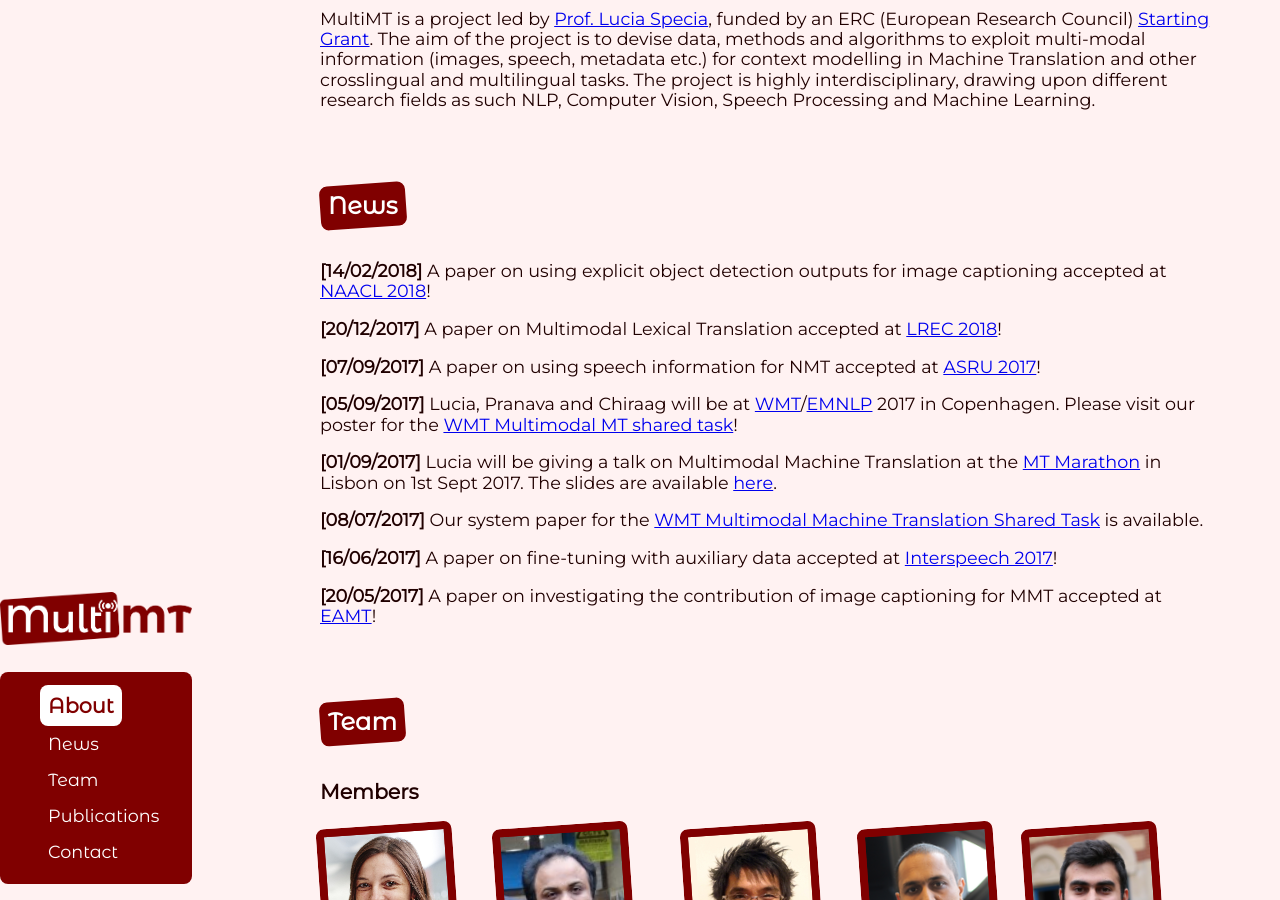
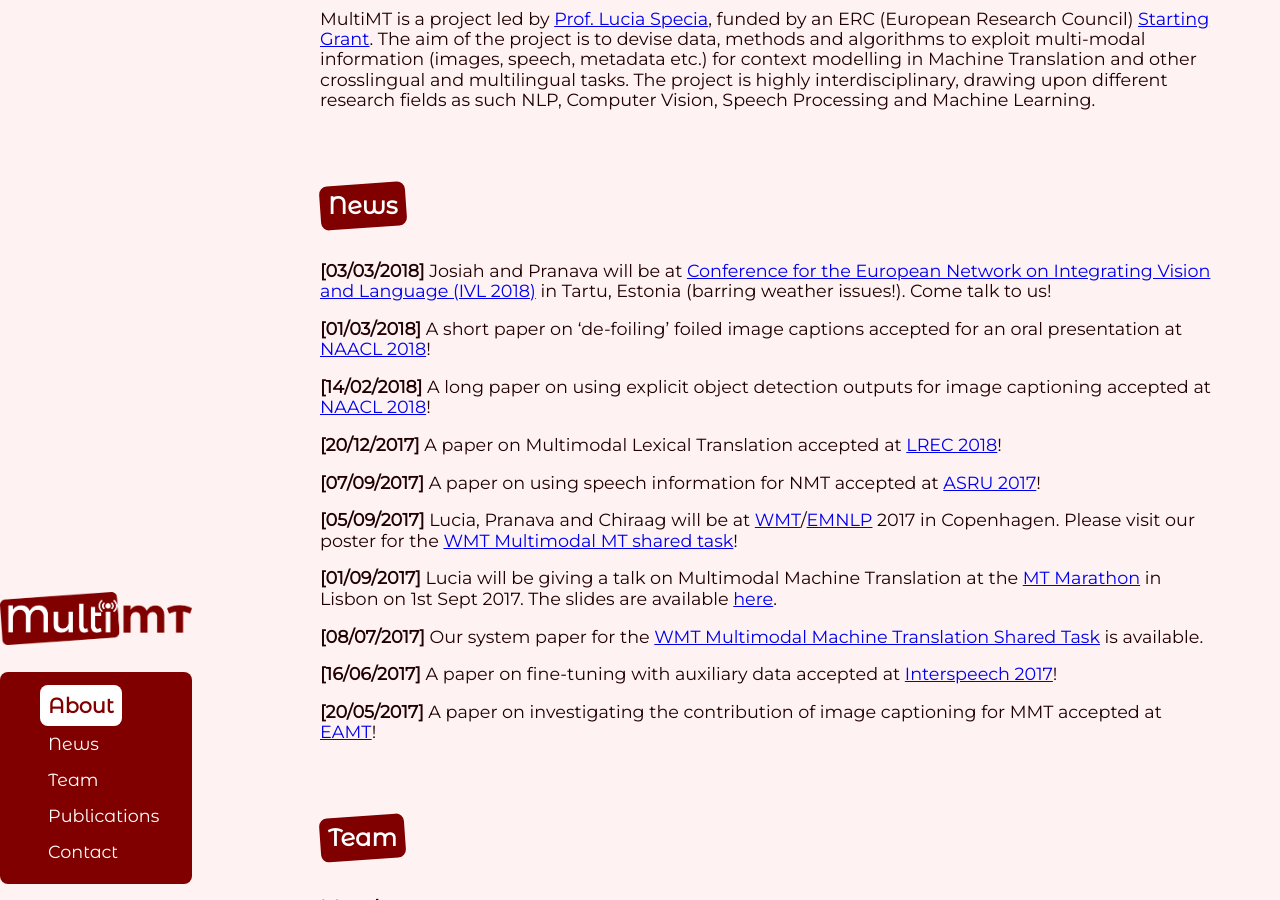
Before and after one commit to MultiMT/multimt.github.io, a Jekyll site: the page built from index.html, in a window 1280 px wide and 900 px high, scrolled down 514 px. Built offline with Jekyll 4.4.1, drawn with Linux system fonts in a browser that asks for light colours; some of the changed text lies outside the part shown.

Commit message:
Added NAACL short paper. Added news about our attendance at IVL2018. Uploaded LREC paper.

```diff
--- a/_data/news.yml
+++ b/_data/news.yml
@@ -1,5 +1,11 @@
+- date: 03/03/2018
+  description: "Josiah and Pranava will be at [Conference for the European Network on Integrating Vision and Language (IVL 2018)](http://ivl.ut.ee/) in Tartu, Estonia (barring weather issues!). Come talk to us!"
+
+- date: 01/03/2018
+  description: "A short paper on 'de-foiling' foiled image captions accepted for an oral presentation at [NAACL 2018](http://naacl2018.org/)!"
+
 - date: 14/02/2018
-  description: "A paper on using explicit object detection outputs for image captioning accepted at [NAACL 2018](http://naacl2018.org/)!"
+  description: "A long paper on using explicit object detection outputs for image captioning accepted at [NAACL 2018](http://naacl2018.org/)!"
 
 - date: 20/12/2017
   description: "A paper on Multimodal Lexical Translation accepted at [LREC 2018](http://lrec2018.lrec-conf.org/en/)!"
--- a/_data/publication.yml
+++ b/_data/publication.yml
@@ -1,7 +1,15 @@
+- title: "Defoiling FOiled Image Captions"
+  authors: "Pranava Madhyastha, Josiah Wang, Lucia Specia"
+  abstract: ""
+  location: "North American Chapter of the Association of Computational Linguistics: Human Language Technology (NAACL HLT), Short Paper, 2018"
+  assets:
+  - name: Paper
+    icon: "images/icon/pdf.png"
+
 - title: "Object Counts! Bringing Explicit Detections Back into Image Captioning"
   authors: "Josiah Wang, Pranava Madhyastha, Lucia Specia"
   abstract: ""
-  location: "North American Chapter of the Association of Computational Linguistics: Human Language Technology (NAACL HLT), 2018"
+  location: "North American Chapter of the Association of Computational Linguistics: Human Language Technology (NAACL HLT), Long Paper, 2018"
   assets:
   - name: Paper
     icon: "images/icon/pdf.png"
@@ -12,6 +20,7 @@
   location: "Language Resources and Evaluation Conference (LREC), 2018"
   assets:
   - name: Paper
+    url: "downloads/papers/lrec2018.pdf"
     icon: "images/icon/pdf.png"
 
 - title: "Exploring the Use of Acoustic Embeddings in Neural Machine Translation"
```
Also changed, not shown: 1 other file.
